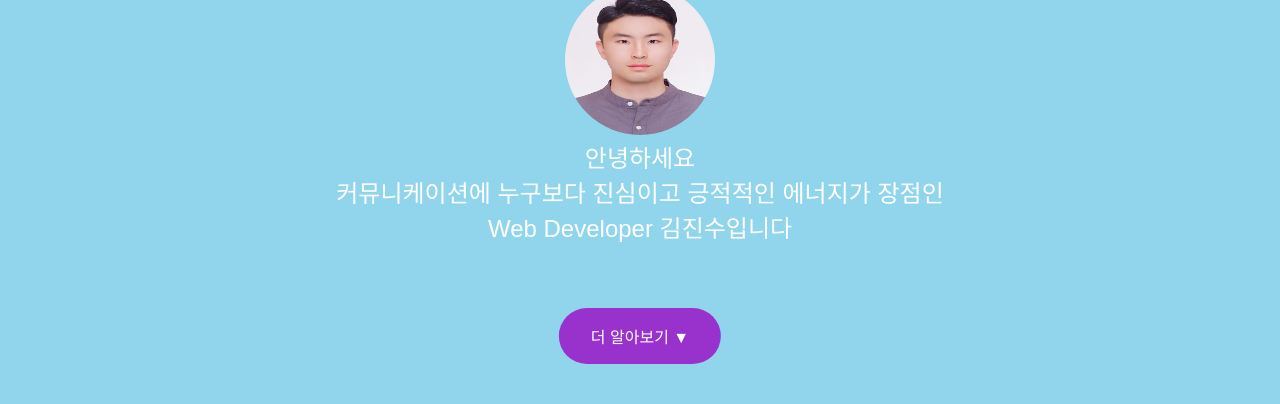
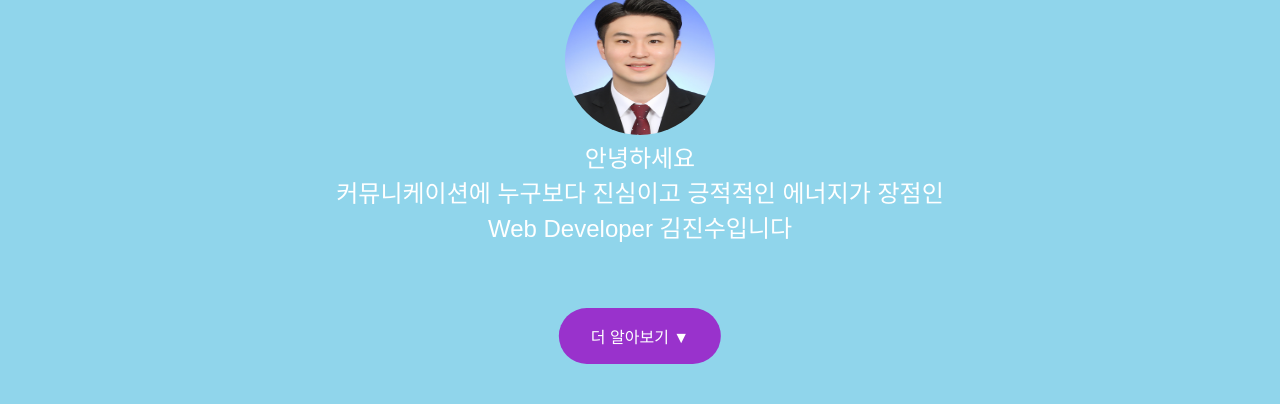
Before and after one commit to Eure-ka/introducing-page, a plain HTML site: page index.html in a window 1280 px wide. Shown: the part 161-565 px from the top of the page. Drawn offline with Linux system fonts and the light colour scheme; a web font is replaced by a local one.

Commit message:
내 사진 업데이트

```diff
--- a/index.html
+++ b/index.html
@@ -31,7 +31,7 @@
     <div class="main-title">
         <div class="inner">
             <div class="subject">Kim's PORTFOLIO</div>
-            <div class="profile"><img src="./img/myphoto.jpg" alt="증명사진"></div>
+            <div class="profile"><img src="./img/new_myphoto.jpg" alt="증명사진"></div>
             <div class="text">
                 안녕하세요<br>
                 커뮤니케이션에 누구보다 진심이고<br class="text-br"> 긍적적인 에너지가 장점인<br>
```
Also changed, not shown: img/myphoto.jpg (deleted), img/new_myphoto.jpg (added), img/temp_img.png (deleted).
